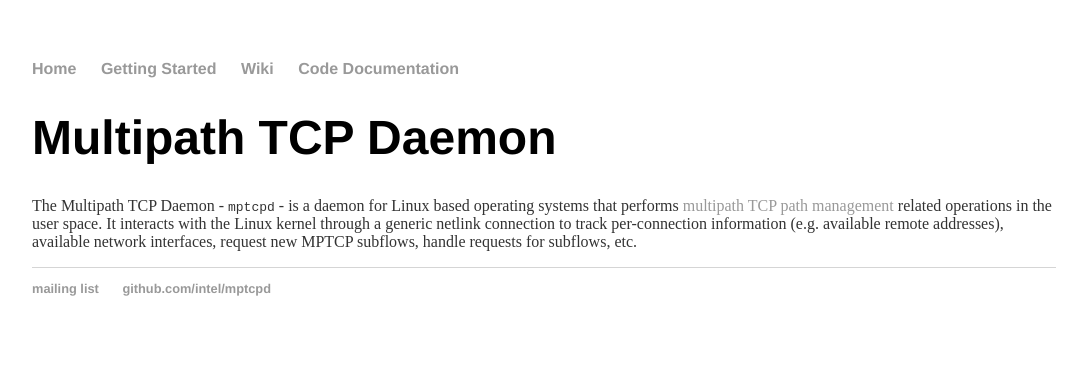
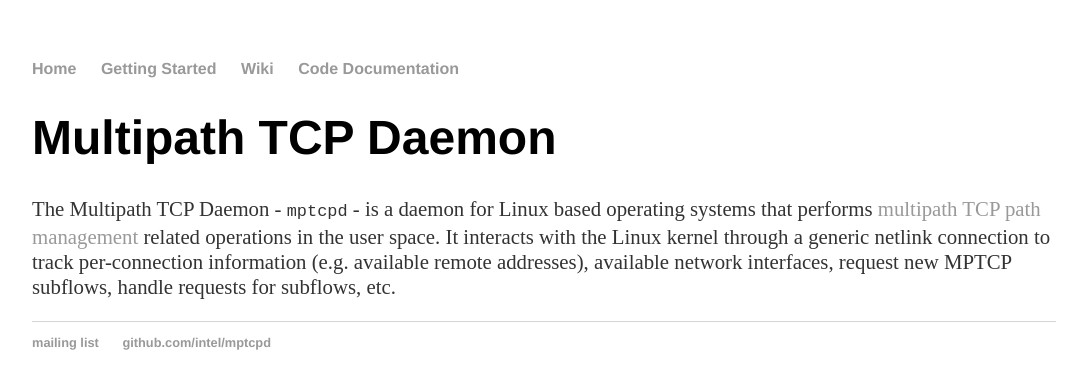
Before and after one commit to multipath-tcp/mptcpd, a Jekyll site: the page built from index.html, in a window 1280 px wide. Shown: the top 389 px of the page, without its empty margins (96-1183 px from the left). Built offline with Jekyll 4.4.1, drawn with Linux system fonts in a browser that asks for light colours.

Commit message:
Increase font size slightly.

```diff
--- a/css/main.css
+++ b/css/main.css
@@ -24,6 +24,8 @@
     font-family:'Helvetica', 'Arial', 'Sans-Serif';
 }
 p {
+    font-size: 1.3em;
+    line-height: 1.2em;
     color: #333;
 }
 footer {
```
